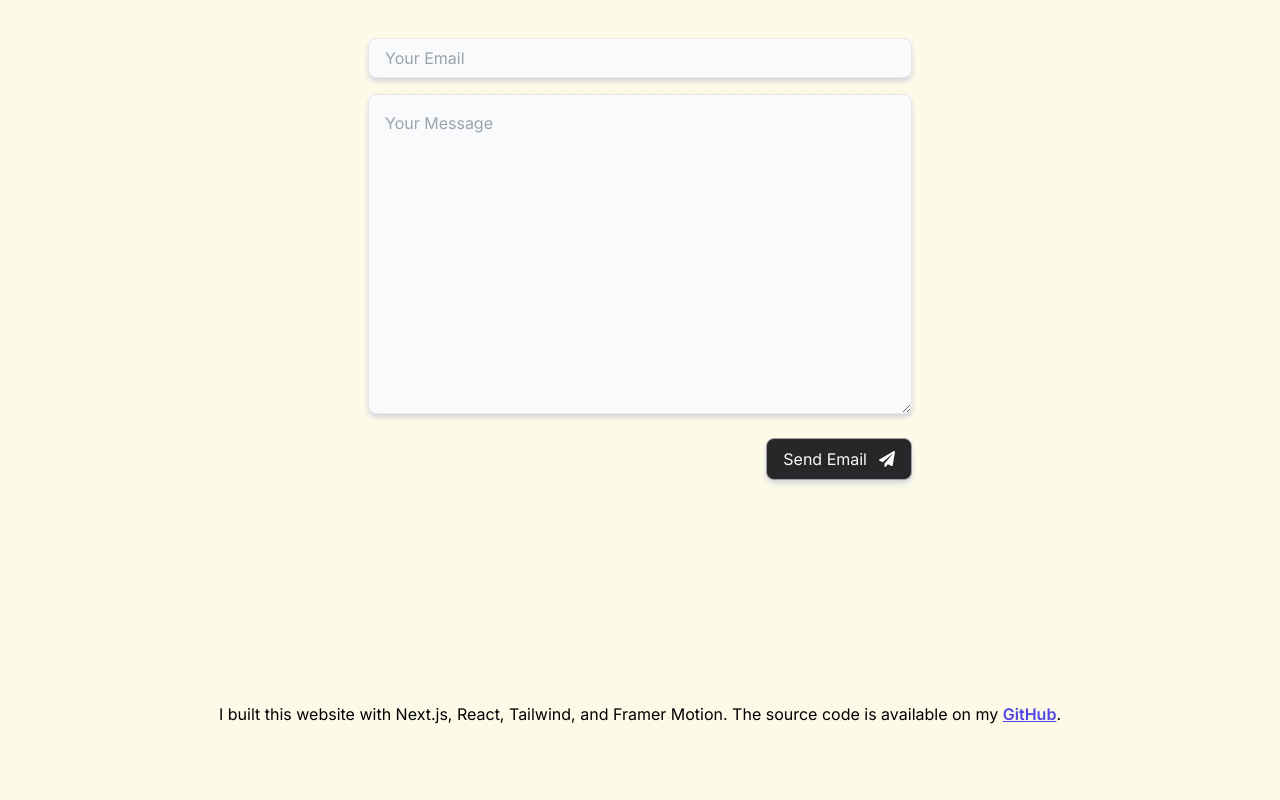
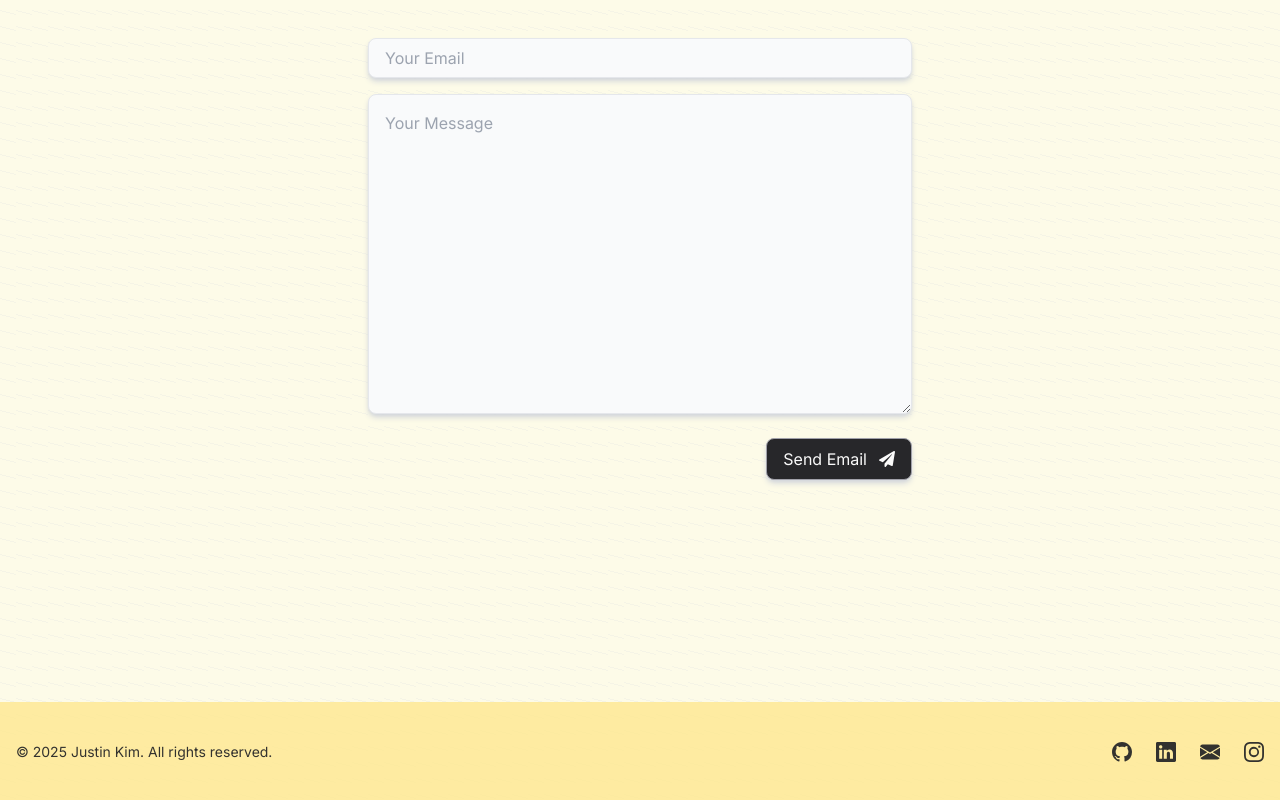
Before and after one commit to kimjust6/Portfolio, a Next.js app: page / in a window 1280 px wide. Shown: the part 6347-7147 px from the top of the page. Before the commit the page ends 7113 px from the top, so only its background shows below. Built offline with nearby package versions, Linux system fonts and the light colour scheme; no server answers.

Commit message:
updated footer

```diff
--- a/app/layout.tsx
+++ b/app/layout.tsx
@@ -1,4 +1,4 @@
-import "@/app/styles/globals.scss";
+import "@/app/styles/globals.css";
 import { MetadataValues } from "@/lib/data";
 import type { Metadata } from "next";
 import { Inter } from "next/font/google";
--- a/components/footer.tsx
+++ b/components/footer.tsx
@@ -1,20 +1,60 @@
+import Link from "next/link";
+import {
+    BsEnvelopeFill,
+    BsGithub,
+    BsInstagram,
+    BsLinkedin,
+} from "react-icons/bs";
+
 import Reveal from "./utils/reveal";
 
 const Footer = () => {
     return (
         <Reveal>
-            <footer className="gray-700 flex w-screen justify-center px-10 pb-10 text-center">
-                <p>
-                    I built this website with Next.js, React, Tailwind, and
-                    Framer Motion. The source code is available on my{" "}
-                    <a
-                        href="https://github.com/kimjust6/Portfolio"
-                        className="font-semibold text-indigo-600 underline"
-                    >
-                        GitHub
-                    </a>
-                    .
-                </p>
+            <footer className="bg-amber-200 bg-opacity-95 bg-clip-padding py-10 opacity-80 dark:bg-gray-800">
+                <div className="w-100 h-0 bg-gray-200 dark:bg-gray-600"></div>
+                <div className="container mx-auto px-4">
+                    <div className="flex flex-col items-center justify-between gap-6 md:flex-row">
+                        {/* Branding / Copyright */}
+                        <div className="text-center md:text-left">
+                            <p className="text-sm">
+                                © {new Date().getFullYear()} Justin Kim. All
+                                rights reserved.
+                            </p>
+                        </div>
+
+                        {/* Social Links */}
+                        <div className="flex space-x-6 text-xl">
+                            <Link
+                                href="https://github.com/kimjust6"
+                                target="_blank"
+                                className="transition-all transition-colors hover:scale-105"
+                            >
+                                <BsGithub />
+                            </Link>
+                            <Link
+                                href="https://www.linkedin.com/in/yourusername"
+                                target="_blank"
+                                className="transition-all transition-colors hover:scale-105"
+                            >
+                                <BsLinkedin />
+                            </Link>
+                            <Link
+                                href="mailto:kimjust6@gmail.com"
+                                className="transition-all transition-colors hover:scale-105"
+                            >
+                                <BsEnvelopeFill />
+                            </Link>
+                            <Link
+                                href="https://instagram.com/milklatteteas"
+                                target="_blank"
+                                className="transition-all transition-colors hover:scale-105"
+                            >
+                                <BsInstagram />
+                            </Link>
+                        </div>
+                    </div>
+                </div>
             </footer>
         </Reveal>
     );
--- a/components/globalStyles.tsx
+++ b/components/globalStyles.tsx
@@ -1,5 +1,5 @@
 "use client";
-import "@/app/styles/globals.scss";
+import "@/app/styles/globals.css";
 
 export default function GlobalStyles() {
     return null;
```
Also changed, not shown: app/styles/globals.css (renamed from app/styles/globals.scss).
